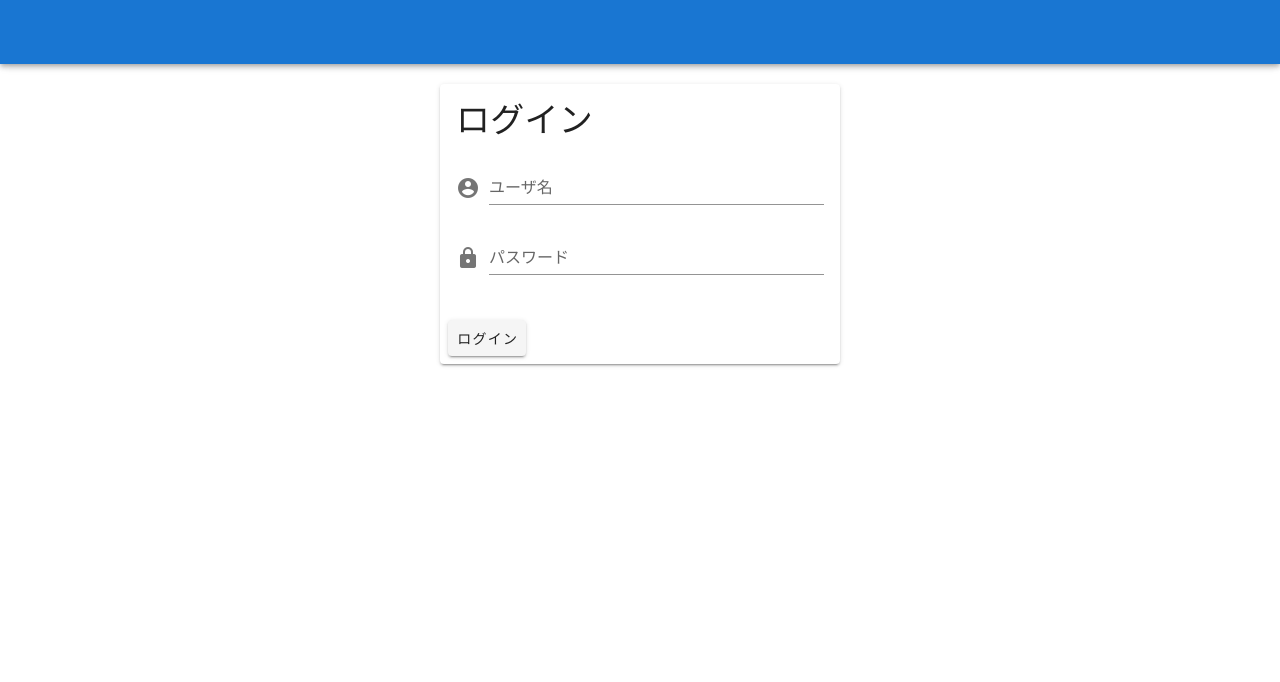
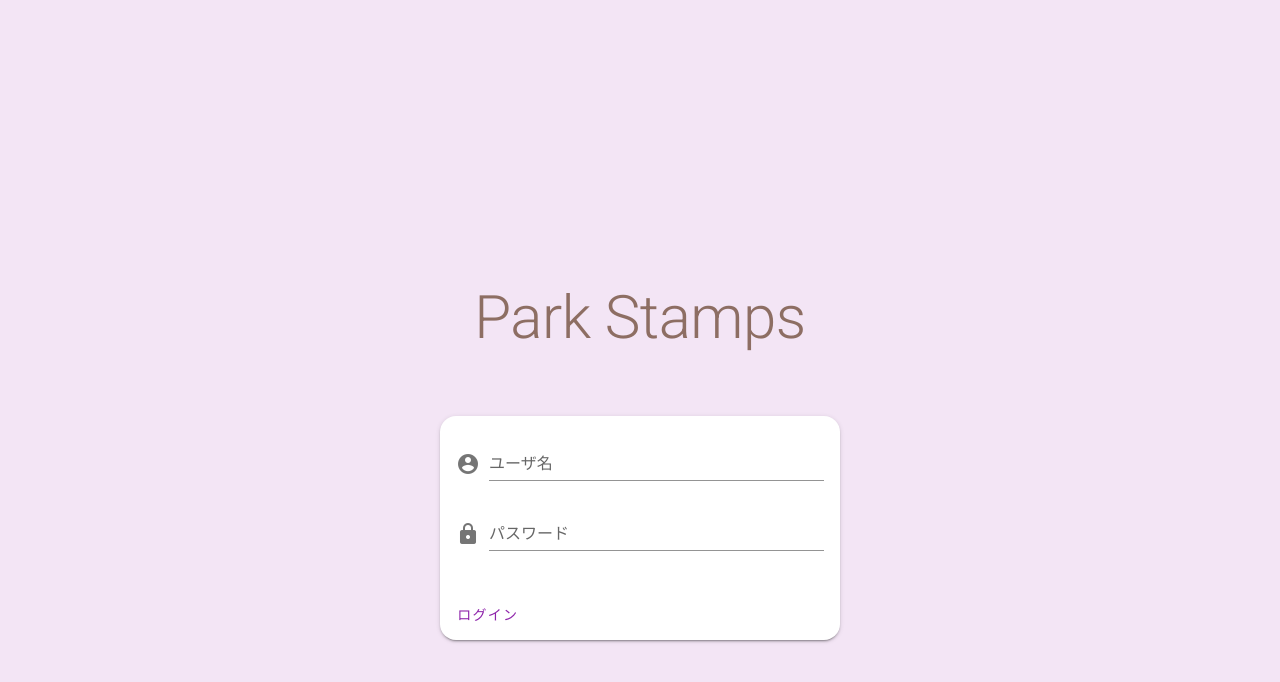
Before and after one commit to magic441/ParkStamps, a Vue app: page /login in a window 1280 px wide. Shown: the top 682 px of the page. Built offline with nearby package versions, Linux system fonts and the light colour scheme.

Commit message:
0928対応分(デザイン刷新)

```diff
--- a/src/App.vue
+++ b/src/App.vue
@@ -1,9 +1,7 @@
 <template>
   <v-app>
     <v-app-bar
-      app
-      color="primary"
-      dark
+      color="base"
     >
     </v-app-bar>
     <v-main>
--- /dev/null
+++ b/src/components/ScheduleChart.vue
@@ -0,0 +1,28 @@
+<template>
+    <v-card>
+        <v-card-title>
+            ああああ
+        </v-card-title>
+    </v-card>
+</template>
+
+<script>
+  export default {
+    name: 'TravelCard',
+    props: {
+    },
+    data: () => ({
+        isDeleteTravel: false
+    }),
+    computed:{
+    },
+    methods: {
+    },
+    mounted() {
+    }
+
+  }
+</script>
+
+<style scoped>
+</style>
--- a/src/components/ScheduleForm.vue
+++ b/src/components/ScheduleForm.vue
@@ -102,6 +102,9 @@
     methods: {
         submitSchedule: function(){
             const spot = spotList.filter(spot => spot['name'] == this.spot)[0]
+            if(!spot){
+                return
+            }
             const newSchedule = {
                 "startTime" : new Date(`2021/09/08 ${this.startTime}`),
                 "spot" : spot,
--- a/src/components/TravelCard.vue
+++ b/src/components/TravelCard.vue
@@ -1,21 +1,12 @@
 <template>
-    <v-card outlined>
-        <v-card-title>
-            <v-row>
-                <v-col cols="2">
-                    {{date}}
-                </v-col>
-                <v-col cols="8">
-                    {{travel.name}}
-                </v-col>
-                <v-col cols="1" >
-                    <v-icon @click="editTravel(travel)">mdi-square-edit-outline</v-icon>
-                </v-col>
-                <v-col cols="1">
-                    <v-icon @click="isDeleteTravel=true">mdi-delete-outline</v-icon>
-                </v-col>
-            </v-row>
+    <v-card outlined color="" @click="editTravel(travel)" hover>
+        <v-card-title :style="{ color: $vuetify.theme.themes.light.title}">
+            {{date}}　 {{travel.name}}
         </v-card-title>
+        <v-card-text>
+
+        </v-card-text>
+
         <v-dialog v-model="isDeleteTravel" max-width="400px">
             <v-card>
                 <v-container fluid>
@@ -47,7 +38,7 @@
     computed:{
         date: function(){
             const datetime = new Date(this.travel.date)
-            return `${datetime.getFullYear()}/${datetime.getMonth()}/${datetime.getDay()}`
+            return `${datetime.getFullYear()}/${datetime.getMonth() +1}/${datetime.getDate()}`
         }
     },
     methods: {
--- a/src/plugins/vuetify.js
+++ b/src/plugins/vuetify.js
@@ -1,7 +1,22 @@
 import Vue from 'vue';
 import Vuetify from 'vuetify/lib/framework';
+
+import colors from 'vuetify/lib/util/colors'
 
 Vue.use(Vuetify);
 
 export default new Vuetify({
+    theme: {
+        themes: {
+          light: {
+            primary: colors.purple.darken1,
+            secondary: colors.purple.lighten4,
+            accent: colors.purple.accent2,
+            base: colors.purple.lighten5, // #F3E5F5
+            title: colors.brown.lighten1,
+            land: colors.pink.lighten5,
+            sea: colors.blue.lighten5
+          },
+        },
+      },
 });
--- a/src/router/index.js
+++ b/src/router/index.js
@@ -29,13 +29,22 @@ const routes = [
     component: () => import(/* webpackChunkName: "about" */ '../views/MyTravels.vue')
   },
   {
-    path: '/Login',
+    path: '/login',
     name: 'Login',
     props: true,
     // route level code-splitting
     // this generates a separate chunk (about.[hash].js) for this route
     // which is lazy-loaded when the route is visited.
     component: () => import(/* webpackChunkName: "about" */ '../views/Login.vue')
+  },
+  {
+    path: '/myschedulechart',
+    name: 'MyScheduleChart',
+    props: true,
+    // route level code-splitting
+    // this generates a separate chunk (about.[hash].js) for this route
+    // which is lazy-loaded when the route is visited.
+    component: () => import(/* webpackChunkName: "about" */ '../views/MyScheduleChart.vue')
   }
 
 ]
--- a/src/store/index.js
+++ b/src/store/index.js
@@ -10,10 +10,14 @@ export default new Vuex.Store({
   plugins: [createPersistedState({ storage: window.sessionStorage })],
   state: {
     travel:{},
+    user:{},
   },
   mutations: {
     changeTmpTravel:function(state, newTravel){
       state.travel = newTravel
+    },
+    changeUser:function(state, newUser){
+      state.user = newUser
     }
   },
   actions: {
--- a/src/views/Login.vue
+++ b/src/views/Login.vue
@@ -1,19 +1,29 @@
 <template>
-    <v-app>
-        <v-card width="400px" class="mx-auto mt-5">
-            <v-card-title>
-            <h1 class="display-1">ログイン</h1>
-            </v-card-title>
+    <v-app :style="{ background: $vuetify.theme.themes.light.base}">
+        <v-container fill-height>
+            <v-row>
+                <v-col>
+                    <v-row class="text-h2 mb-6 text-center" :style="{ color: $vuetify.theme.themes.light.title}" justify="center">
+                        Park Stamps
+                    </v-row>
+                    <v-row class="text-h2 mb-6 text-center">
+                    </v-row>
+                    <v-row>
+                        <v-card width="400px" class="mx-auto mt-5" rounded="xl">
                             <v-card-text>
                             <v-form>
-                <v-text-field prepend-icon="mdi-account-circle" v-model="loginId" label="ユーザ名" />
+                                <v-text-field prepend-icon="mdi-account-circle" v-model="loginId" label="ユーザ名"/>
                                 <v-text-field prepend-icon="mdi-lock" type="password" label="パスワード" v-model="password"/>
                             </v-form>
                             </v-card-text>
                             <v-card-actions>
-                <v-btn @click="auth">ログイン</v-btn>
+                                <v-btn text @click="auth" color="primary">ログイン</v-btn>
                             </v-card-actions>
                         </v-card>
+                    </v-row>
+                </v-col>
+            </v-row>
+        </v-container>
     </v-app>
 </template>
 
@@ -38,14 +48,17 @@
     },
     methods: {
         auth: function(){
+            let self = this
             console.log('Auth')
             this.axios.post('http://localhost:3000/api/auth',{
                 username: this.loginId,
                 password: this.password
             })
             .then((response) => {
-                //this.$store.commit('changeUserId', response.userId)
+                this.$store.commit('changeUser', response.data)
                 console.log(response)
+                console.log(this.$store.state.user.id)
+                self.$router.push({ name: "MyTravels"}).catch(() => {})
             })
             .catch((e) => {
                 alert(e);
--- a/src/views/MySchedule.vue
+++ b/src/views/MySchedule.vue
@@ -6,7 +6,7 @@
                         <v-row class="ma-1">
                             <h1>{{`${$store.state.travel.date}　${$store.state.travel.name}`}}</h1>
                             <v-spacer></v-spacer>
-                            <v-btn class="mx-1" fab dark color="primary" @click="isCreateSchedule=true">
+                            <v-btn class="mx-1" fab dark color="secondary" @click="isCreateSchedule=true" elevation="0">
                                 <v-icon dark>
                                     mdi-pencil
                                 </v-icon>
--- /dev/null
+++ b/src/views/MyScheduleChart.vue
@@ -0,0 +1,39 @@
+<template>
+    <v-app>
+        <v-container fluid>
+            <v-divider></v-divider>
+                <v-card outlined>
+                    ああああ
+                </v-card>
+                <v-card outlined>
+                    ああああ
+                </v-card>
+        </v-container>
+    </v-app>
+</template>
+
+<script>
+  //import HelloWorld from '../components/HelloWorld'
+  import ScheduleChart from '../components/ScheduleChart.vue'
+
+  export default {
+  components: { ScheduleChart },
+    name: 'MyScheduleChart',
+    data () {
+        return {
+            debug: false,
+        }
+    },
+    props: {
+        //travel: Object
+    },
+    computed:{
+    },
+    methods: {
+    },
+  }
+</script>
+
+<style scoped>
+
+</style>
--- a/src/views/MyTravels.vue
+++ b/src/views/MyTravels.vue
@@ -1,6 +1,8 @@
 <template>
     <v-app>
         <v-container fluid>
+            <v-row justify="center">
+                <v-col cols="12" md="9">
                     <v-list-item>
                         <v-list-item-content>
                             <TravelCard v-for="travel in travels" v-bind:key="travel.id" v-bind:travel="travel"
@@ -11,7 +13,7 @@
                         <v-col cols="10">
                         </v-col>
                         <v-col cols="2">
-                    <v-btn outlined @click="isCreateTravel=true">
+                            <v-btn outlined @click="isCreateTravel=true" color="secondary">
                                 <v-icon>
                                     mdi-pencil
                                 </v-icon>
@@ -38,6 +40,8 @@
                             </v-container>
                         </v-card>
                     </v-dialog>
+                </v-col>
+            </v-row>
         </v-container>
     </v-app>
 </template>
@@ -68,10 +72,11 @@
         createTravel: function(){
             console.log('travelをCreateする')
             const newTravel = {
-                userId: 1,
+                userId: this.$store.state.user.id,
                 date: new Date(this.date),
                 name: this.name
             }
+            //console.log(newTravel)
             this.axios.post('http://localhost:3000/api/createtravel',newTravel)
             .then((response) => {
                 console.log(response)
@@ -109,7 +114,7 @@
         console.log('GETの実行')
         this.axios.get('http://localhost:3000/api/showtravel',{
             params: {
-                userId: 1
+                userId: this.$store.state.user.id
             }
         })
           .then((response) => {
```
Lines whose indentation alone changed are shown as unchanged.
